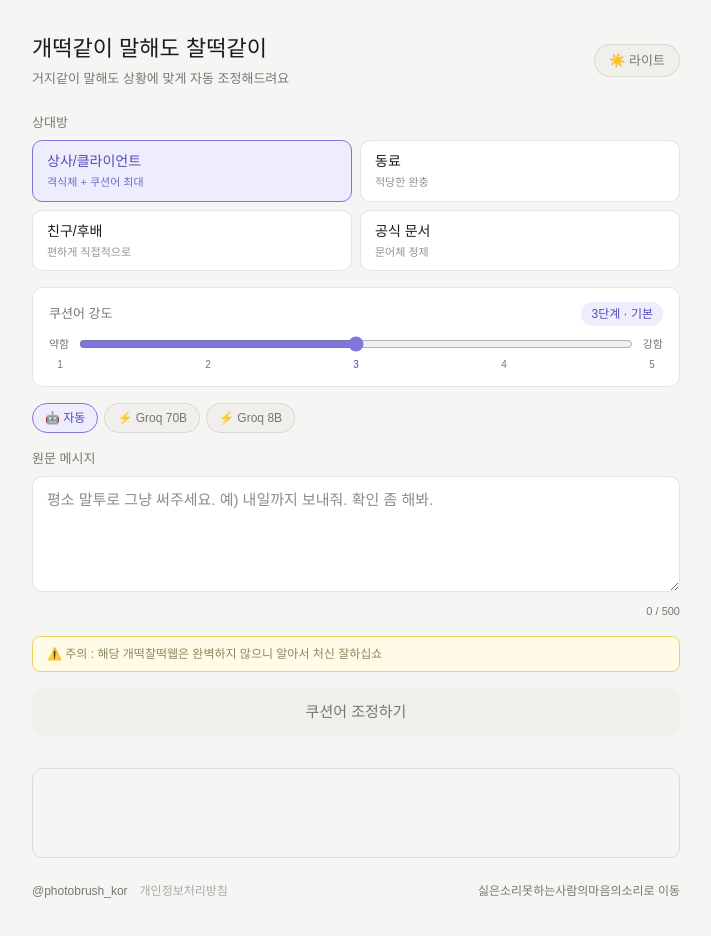
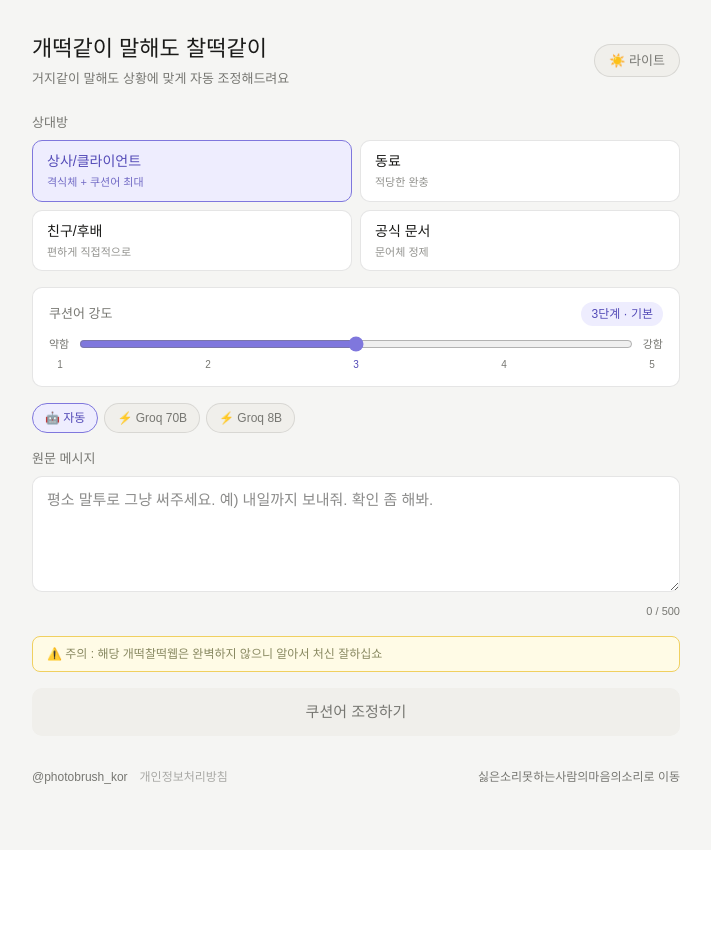
Before and after one commit to korphotobrush/cushion, a Next.js app: page / in a window 1280 px wide. Shown: the top 936 px of the page, without its empty margins (284-995 px from the left). After the commit the page ends 850 px from the top, so only its background shows below. Built offline with nearby package versions, Linux system fonts and the light colour scheme.

Commit message:
feat: adfit 광고 추가

```diff
--- a/app/layout.tsx
+++ b/app/layout.tsx
@@ -28,7 +28,12 @@ export default function RootLayout({
       <body>
         {children}
         <Analytics />
+        <script
+          async
+          type="text/javascript"
+          src="https://t1.kakaocdn.net/kas/static/ba.min.js"
+        />
       </body>
-    </html>
+      </html>
   );
 }
--- a/app/page.tsx
+++ b/app/page.tsx
@@ -331,7 +331,11 @@ export default function Home() {
         })()}
 
         {/* 하단 광고 */}
-        <div style={{ border: `0.5px solid ${border}`, borderRadius: 10, height: 90, marginTop: "2rem" }} />
+<div style={{ marginTop: "2rem", textAlign: "center" }}
+  dangerouslySetInnerHTML={{
+    __html: `<ins class="kakao_ad_area" style="display:none;width:100%;" data-ad-unit="DAN-GYJSgSJ19qtN6W0g" data-ad-width="320" data-ad-height="100"></ins>`
+  }}
+/>
 
         {/* 푸터 */}
         <div style={{ display: "flex", justifyContent: "space-between", alignItems: "center", marginTop: "1.5rem" }}>
```
